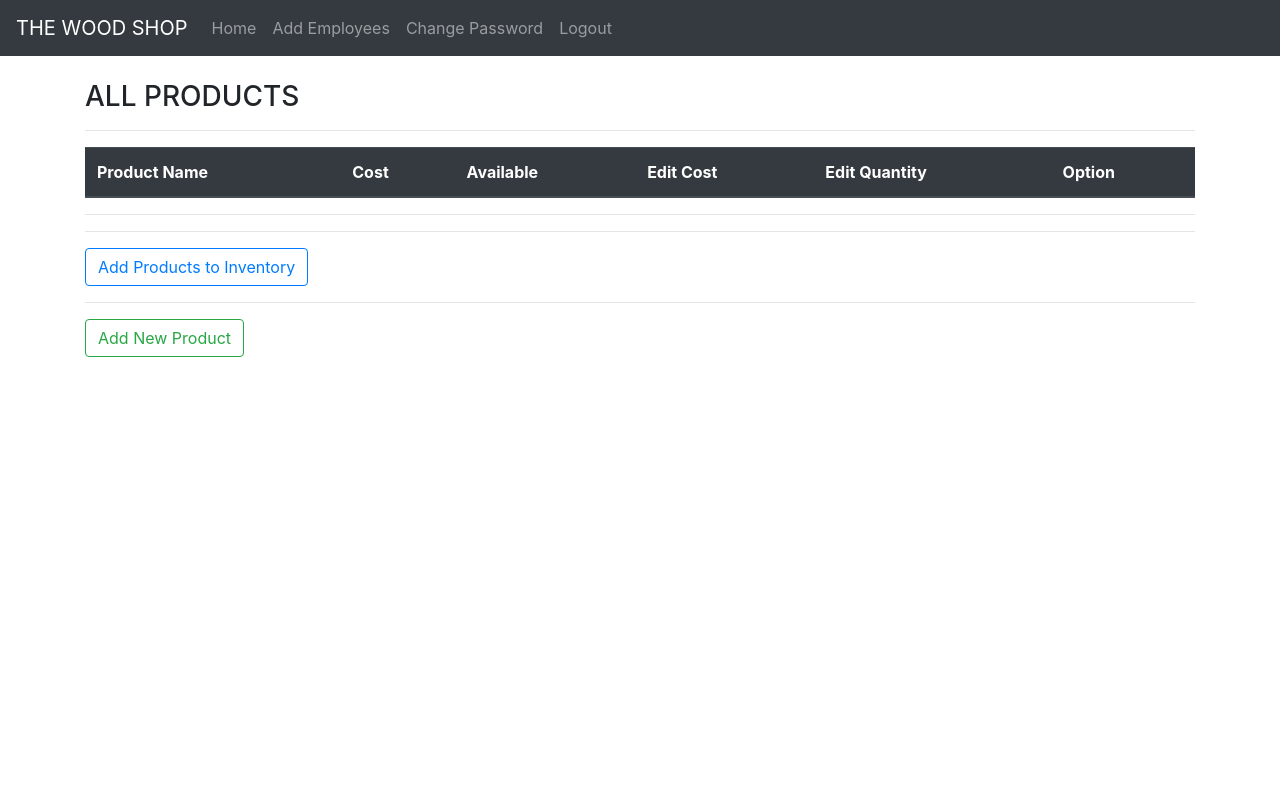
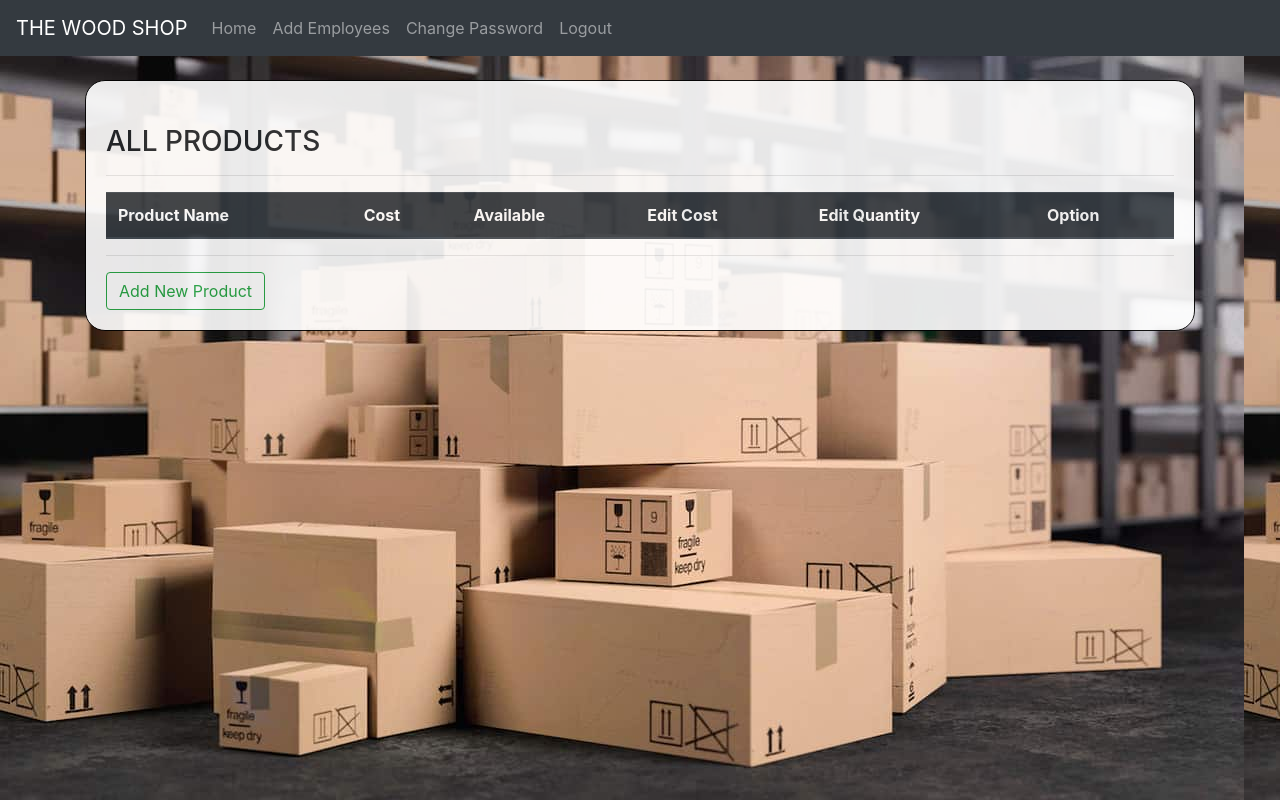
Before and after one commit to aditya1819/dbmsproject, a Flask app: page /inv_det in a window 1280 px wide. Run offline with Flask 2, Linux system fonts and the light colour scheme; the visitor is signed in with stand-in values (Sample User, id 1); data that the repository does not hold is empty; some libraries are stand-ins or nearby versions.

Commit message:
Add files via upload

```diff
--- a/templates/add_emp.html
+++ b/templates/add_emp.html
@@ -1,6 +1,9 @@
+
 {% extends 'layout.html' %}
 
 {% block body %}
+<br>
+
 <br>
 <h3>Add Employees</h3>
 <hr>
--- a/templates/inv_det.html
+++ b/templates/inv_det.html
@@ -1,7 +1,27 @@
+<style>
+
+  .invtable{
+    margin: auto;
+    width: auto;
+    border: 1px solid black;
+    border-radius: 20px;
+    padding: 20px;
+    background-color: white;
+    opacity: 0.90;
+  }
+
+  body {
+    background-image: url({{ url_for('static', filename='inv.jpg') }})
+    }
+
+</style>
+
+
 {% extends 'layout.html' %}
 
 {% block body%}
-
+<br>
+<div class="invtable">
 <!-- step 1 : display all products  -->
 <br>
 <h3>ALL PRODUCTS</h3>
@@ -39,8 +59,9 @@
     </tbody>
 
   </table>
-  <hr><hr>
-  <a href="/up_inv" class="btn btn-outline-primary">Add Products to Inventory</a>
   <hr>
   <a href="/addprod" class="btn btn-outline-success">Add New Product</a>
-{% endblock %}
+
+</div>
+
+  {% endblock %}
--- a/templates/layout.html
+++ b/templates/layout.html
@@ -12,8 +12,12 @@
     {% include '_includes/_messages.html' %}
 
     <div class="container">
+
         <!-- <h1>helo from layouts</h1> -->
-        {% block body %}{% endblock %}
+
+        {% block body %}
+        {% endblock %}
+
     </div>
     <!-- Optional JavaScript -->
     <!-- jQuery first, then Popper.js, then Bootstrap JS -->
```
Also changed, not shown: templates/all_prev.html (added, +30 -0 lines), templates/index.html (+16 -0 lines), templates/rec_genrate.html (+9 -0 lines).
